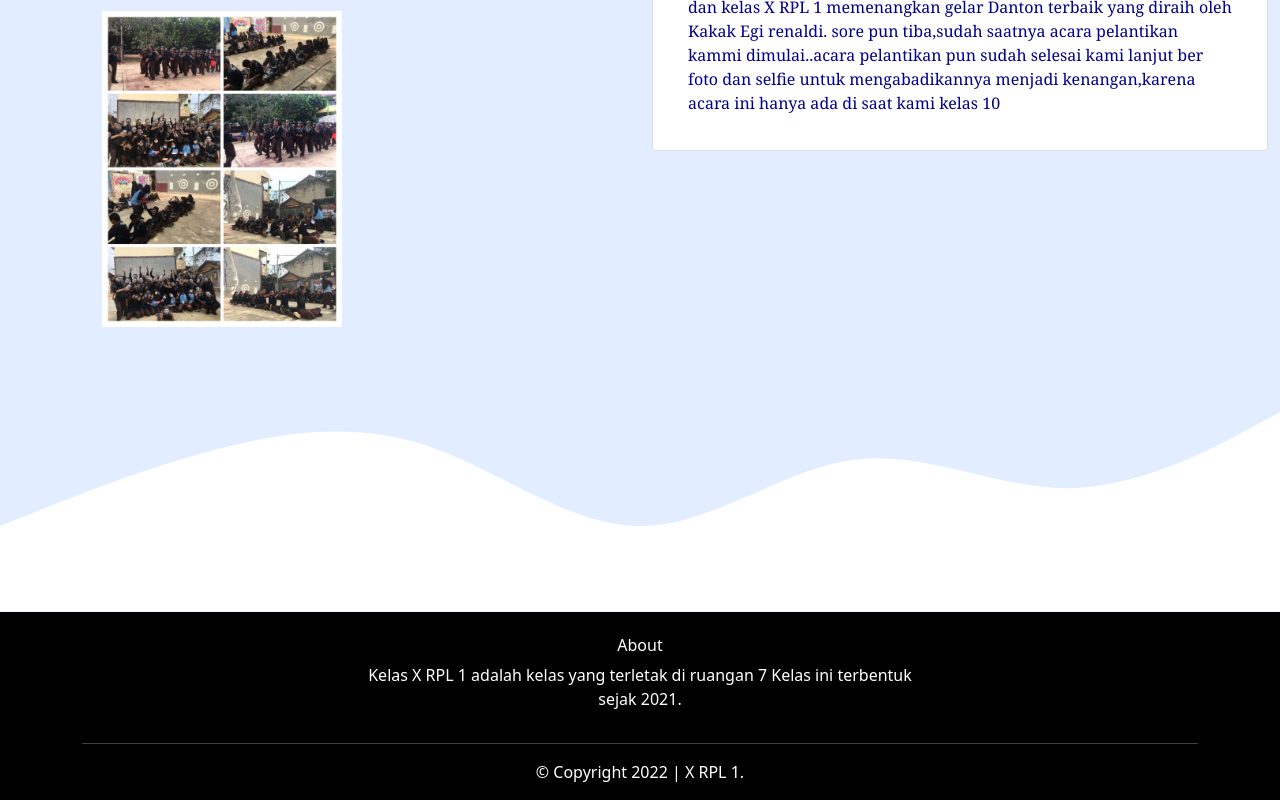
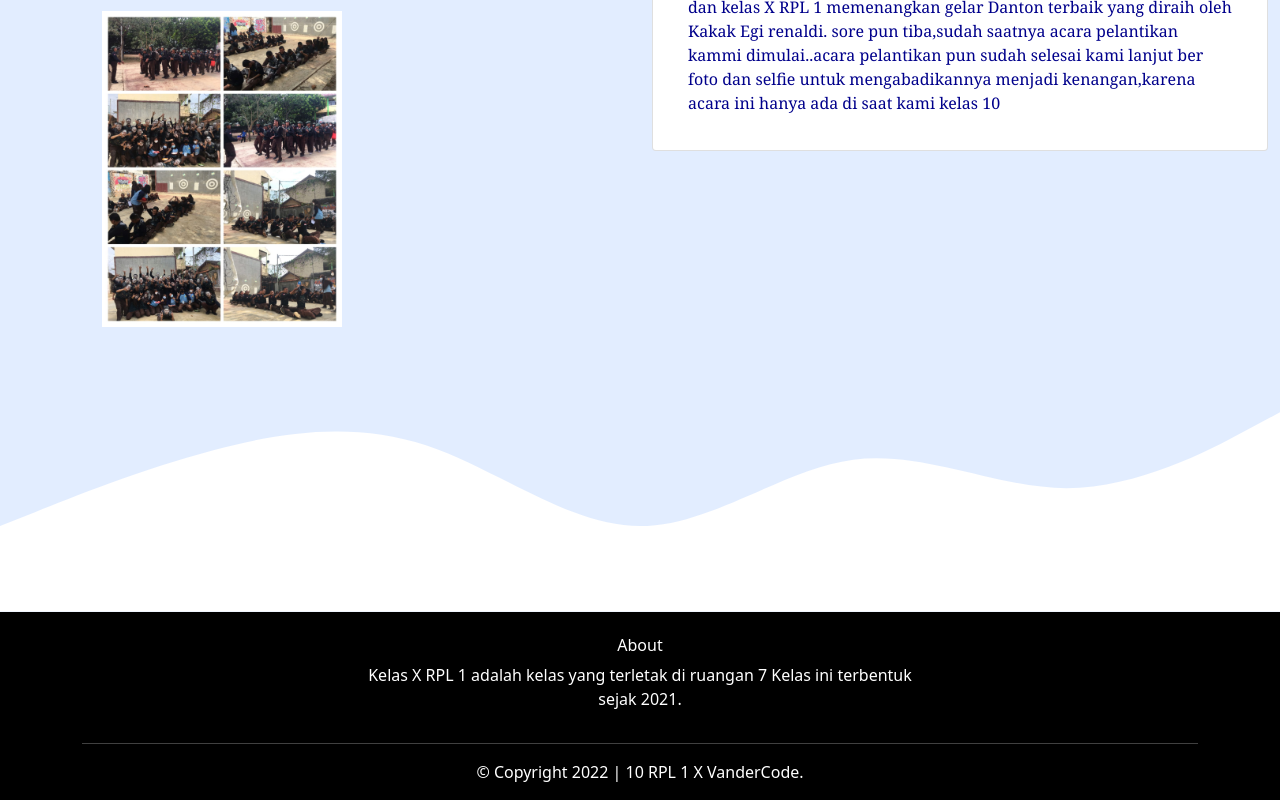
Before and after one commit to FarizFadliRafiudin/RPL-2020, a plain HTML site: page index.html in a window 1280 px wide. Shown: the part 1232-2032 px from the top of the page. Drawn offline with nearby package versions, Linux system fonts and the light colour scheme.

Commit message:
Rename profile.html to index.html

```diff
--- a/index.html
+++ b/index.html
@@ -120,7 +120,7 @@
       <div class="link">
         <div class="row justify-content-center">
           <div class="col-md-5 col-sm-6 col-xs-12">
-            <p>&copy; Copyright 2022 | <a href="#" class="text-decoration-none text-white">X RPL 1</a>.</p>
+            <p>&copy; Copyright 2022 | <a href="#" class="text-decoration-none text-white">10 RPL 1 X VanderCode</a>.</p>
           </div>
         </div>
       </div>
```
